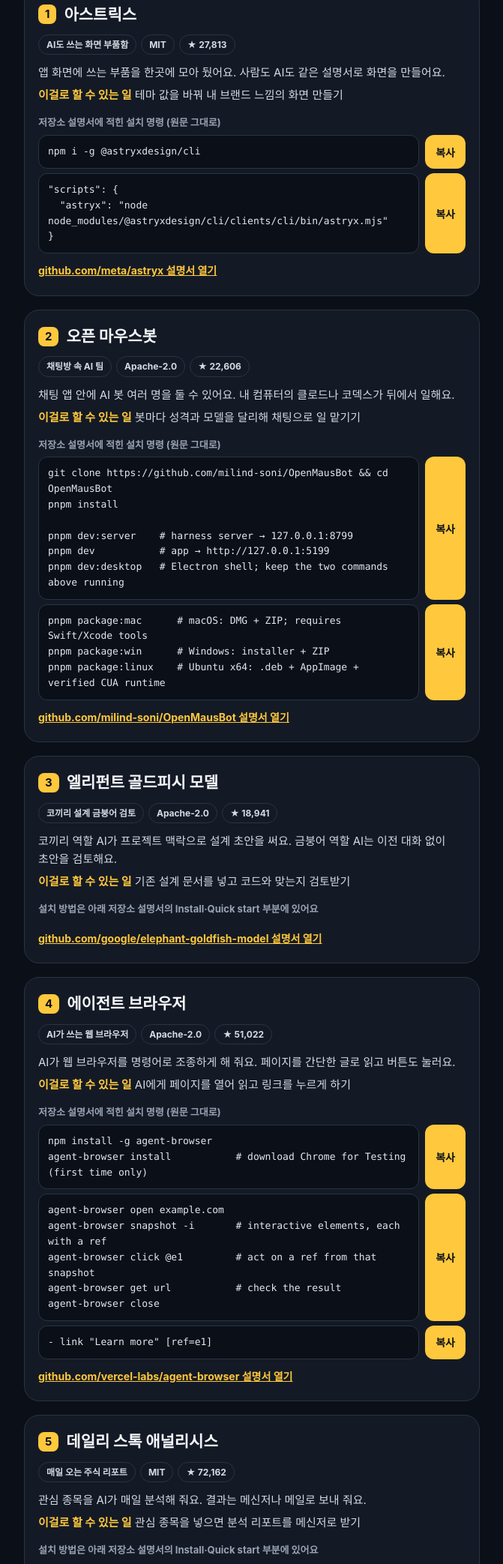
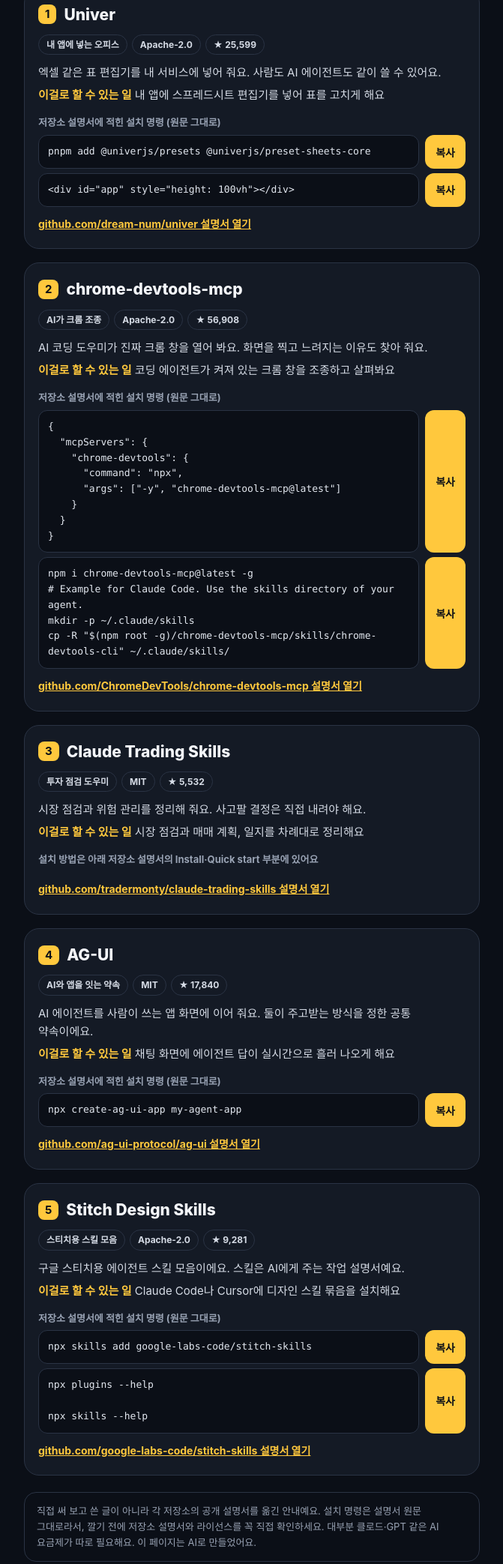
Before and after one commit to bag8516-dev/ssabom-media, a plain HTML site: page rank/latest/index.html in a window 1280 px wide. Shown: the part 224-2310 px from the top of the page at 75% size, without its empty margins (304-975 px from the left). Drawn offline with Linux system fonts and the light colour scheme; a web font is replaced by a local one.

Commit message:
rank guide 2026-11-16

```diff
--- a/rank/latest/index.html
+++ b/rank/latest/index.html
@@ -3,9 +3,9 @@
 <head>
 <meta charset="utf-8">
 <meta name="viewport" content="width=device-width, initial-scale=1">
-<title>11월 15일 AI 깃허브 TOP5 설치·사용 가이드</title>
+<title>11월 16일 AI 깃허브 TOP5 설치·사용 가이드</title>
 <meta name="robots" content="noindex">
-<meta name="guide-day" content="2026-11-15">
+<meta name="guide-day" content="2026-11-16">
 <link rel="stylesheet" href="https://cdn.jsdelivr.net/gh/orioncactus/pretendard@v1.3.9/dist/web/static/pretendard.min.css">
 <style>:root{--bg:#0B0F17;--panel:#141A25;--line:#2A3344;--ink:#F4F6FA;--mute:#98A2B3;--accent:#FFC83D}
 *{box-sizing:border-box;margin:0;padding:0}
@@ -29,29 +29,27 @@ h1{font-size:28px;line-height:1.3;font-weight:800;letter-spacing:-.02em} h1 em{f
 </head>
 <body><div class="wrap">
 <span class="tag">@ai._.moneylab 가이드</span>
-<h1>11월 15일<br><em>AI 깃허브 TOP5</em> 설치·사용 가이드</h1>
+<h1>11월 16일<br><em>AI 깃허브 TOP5</em> 설치·사용 가이드</h1>
 <p class="sub">영상에서 소개한 순서예요. 명령어 옆 복사를 누르면 복사돼요.</p>
-<div class="card"><div class="head"><b>1</b><h2>아스트릭스</h2></div><div class="meta"><span>AI도 쓰는 화면 부품함</span><span>MIT</span><span>★ 27,813</span></div><p>앱 화면에 쓰는 부품을 한곳에 모아 뒀어요. 사람도 AI도 같은 설명서로 화면을 만들어요.</p><p class="use"><b>이걸로 할 수 있는 일</b> 테마 값을 바꿔 내 브랜드 느낌의 화면 만들기</p><div class="step">저장소 설명서에 적힌 설치 명령 (원문 그대로)</div><div class="cmd"><code>npm i -g @astryxdesign/cli</code><button>복사</button></div><div class="cmd"><code>&quot;scripts&quot;: {
-  &quot;astryx&quot;: &quot;node node_modules/@astryxdesign/cli/clients/cli/bin/astryx.mjs&quot;
-}</code><button>복사</button></div><a class="repo" href="https://github.com/meta/astryx" rel="noopener">github.com/meta/astryx 설명서 열기</a></div>
-<div class="card"><div class="head"><b>2</b><h2>오픈 마우스봇</h2></div><div class="meta"><span>채팅방 속 AI 팀</span><span>Apache-2.0</span><span>★ 22,606</span></div><p>채팅 앱 안에 AI 봇 여러 명을 둘 수 있어요. 내 컴퓨터의 클로드나 코덱스가 뒤에서 일해요.</p><p class="use"><b>이걸로 할 수 있는 일</b> 봇마다 성격과 모델을 달리해 채팅으로 일 맡기기</p><div class="step">저장소 설명서에 적힌 설치 명령 (원문 그대로)</div><div class="cmd"><code>git clone https://github.com/milind-soni/OpenMausBot &amp;&amp; cd OpenMausBot
-pnpm install
+<div class="card"><div class="head"><b>1</b><h2>Univer</h2></div><div class="meta"><span>내 앱에 넣는 오피스</span><span>Apache-2.0</span><span>★ 25,599</span></div><p>엑셀 같은 표 편집기를 내 서비스에 넣어 줘요. 사람도 AI 에이전트도 같이 쓸 수 있어요.</p><p class="use"><b>이걸로 할 수 있는 일</b> 내 앱에 스프레드시트 편집기를 넣어 표를 고치게 해요</p><div class="step">저장소 설명서에 적힌 설치 명령 (원문 그대로)</div><div class="cmd"><code>pnpm add @univerjs/presets @univerjs/preset-sheets-core</code><button>복사</button></div><div class="cmd"><code>&lt;div id=&quot;app&quot; style=&quot;height: 100vh&quot;&gt;&lt;/div&gt;</code><button>복사</button></div><a class="repo" href="https://github.com/dream-num/univer" rel="noopener">github.com/dream-num/univer 설명서 열기</a></div>
+<div class="card"><div class="head"><b>2</b><h2>chrome-devtools-mcp</h2></div><div class="meta"><span>AI가 크롬 조종</span><span>Apache-2.0</span><span>★ 56,908</span></div><p>AI 코딩 도우미가 진짜 크롬 창을 열어 봐요. 화면을 찍고 느려지는 이유도 찾아 줘요.</p><p class="use"><b>이걸로 할 수 있는 일</b> 코딩 에이전트가 켜져 있는 크롬 창을 조종하고 살펴봐요</p><div class="step">저장소 설명서에 적힌 설치 명령 (원문 그대로)</div><div class="cmd"><code>{
+  &quot;mcpServers&quot;: {
+    &quot;chrome-devtools&quot;: {
+      &quot;command&quot;: &quot;npx&quot;,
+      &quot;args&quot;: [&quot;-y&quot;, &quot;chrome-devtools-mcp@latest&quot;]
+    }
+  }
+}</code><button>복사</button></div><div class="cmd"><code>npm i chrome-devtools-mcp@latest -g
+# Example for Claude Code. Use the skills directory of your agent.
+mkdir -p ~/.claude/skills
+cp -R &quot;$(npm root -g)/chrome-devtools-mcp/skills/chrome-devtools-cli&quot; ~/.claude/skills/</code><button>복사</button></div><a class="repo" href="https://github.com/ChromeDevTools/chrome-devtools-mcp" rel="noopener">github.com/ChromeDevTools/chrome-devtools-mcp 설명서 열기</a></div>
+<div class="card"><div class="head"><b>3</b><h2>Claude Trading Skills</h2></div><div class="meta"><span>투자 점검 도우미</span><span>MIT</span><span>★ 5,532</span></div><p>시장 점검과 위험 관리를 정리해 줘요. 사고팔 결정은 직접 내려야 해요.</p><p class="use"><b>이걸로 할 수 있는 일</b> 시장 점검과 매매 계획, 일지를 차례대로 정리해요</p><div class="step">설치 방법은 아래 저장소 설명서의 Install·Quick start 부분에 있어요</div><a class="repo" href="https://github.com/tradermonty/claude-trading-skills" rel="noopener">github.com/tradermonty/claude-trading-skills 설명서 열기</a></div>
+<div class="card"><div class="head"><b>4</b><h2>AG-UI</h2></div><div class="meta"><span>AI와 앱을 잇는 약속</span><span>MIT</span><span>★ 17,840</span></div><p>AI 에이전트를 사람이 쓰는 앱 화면에 이어 줘요. 둘이 주고받는 방식을 정한 공통 약속이에요.</p><p class="use"><b>이걸로 할 수 있는 일</b> 채팅 화면에 에이전트 답이 실시간으로 흘러 나오게 해요</p><div class="step">저장소 설명서에 적힌 설치 명령 (원문 그대로)</div><div class="cmd"><code>npx create-ag-ui-app my-agent-app</code><button>복사</button></div><a class="repo" href="https://github.com/ag-ui-protocol/ag-ui" rel="noopener">github.com/ag-ui-protocol/ag-ui 설명서 열기</a></div>
+<div class="card"><div class="head"><b>5</b><h2>Stitch Design Skills</h2></div><div class="meta"><span>스티치용 스킬 모음</span><span>Apache-2.0</span><span>★ 9,281</span></div><p>구글 스티치용 에이전트 스킬 모음이에요. 스킬은 AI에게 주는 작업 설명서예요.</p><p class="use"><b>이걸로 할 수 있는 일</b> Claude Code나 Cursor에 디자인 스킬 묶음을 설치해요</p><div class="step">저장소 설명서에 적힌 설치 명령 (원문 그대로)</div><div class="cmd"><code>npx skills add google-labs-code/stitch-skills</code><button>복사</button></div><div class="cmd"><code>npx plugins --help
 
-pnpm dev:server    # harness server → 127.0.0.1:8799
-pnpm dev           # app → http://127.0.0.1:5199
-pnpm dev:desktop   # Electron shell; keep the two commands above running</code><button>복사</button></div><div class="cmd"><code>pnpm package:mac      # macOS: DMG + ZIP; requires Swift/Xcode tools
-pnpm package:win      # Windows: installer + ZIP
-pnpm package:linux    # Ubuntu x64: .deb + AppImage + verified CUA runtime</code><button>복사</button></div><a class="repo" href="https://github.com/milind-soni/OpenMausBot" rel="noopener">github.com/milind-soni/OpenMausBot 설명서 열기</a></div>
-<div class="card"><div class="head"><b>3</b><h2>엘리펀트 골드피시 모델</h2></div><div class="meta"><span>코끼리 설계 금붕어 검토</span><span>Apache-2.0</span><span>★ 18,941</span></div><p>코끼리 역할 AI가 프로젝트 맥락으로 설계 초안을 써요. 금붕어 역할 AI는 이전 대화 없이 초안을 검토해요.</p><p class="use"><b>이걸로 할 수 있는 일</b> 기존 설계 문서를 넣고 코드와 맞는지 검토받기</p><div class="step">설치 방법은 아래 저장소 설명서의 Install·Quick start 부분에 있어요</div><a class="repo" href="https://github.com/google/elephant-goldfish-model" rel="noopener">github.com/google/elephant-goldfish-model 설명서 열기</a></div>
-<div class="card"><div class="head"><b>4</b><h2>에이전트 브라우저</h2></div><div class="meta"><span>AI가 쓰는 웹 브라우저</span><span>Apache-2.0</span><span>★ 51,022</span></div><p>AI가 웹 브라우저를 명령어로 조종하게 해 줘요. 페이지를 간단한 글로 읽고 버튼도 눌러요.</p><p class="use"><b>이걸로 할 수 있는 일</b> AI에게 페이지를 열어 읽고 링크를 누르게 하기</p><div class="step">저장소 설명서에 적힌 설치 명령 (원문 그대로)</div><div class="cmd"><code>npm install -g agent-browser
-agent-browser install           # download Chrome for Testing (first time only)</code><button>복사</button></div><div class="cmd"><code>agent-browser open example.com
-agent-browser snapshot -i       # interactive elements, each with a ref
-agent-browser click @e1         # act on a ref from that snapshot
-agent-browser get url           # check the result
-agent-browser close</code><button>복사</button></div><div class="cmd"><code>- link &quot;Learn more&quot; [ref=e1]</code><button>복사</button></div><a class="repo" href="https://github.com/vercel-labs/agent-browser" rel="noopener">github.com/vercel-labs/agent-browser 설명서 열기</a></div>
-<div class="card"><div class="head"><b>5</b><h2>데일리 스톡 애널리시스</h2></div><div class="meta"><span>매일 오는 주식 리포트</span><span>MIT</span><span>★ 72,162</span></div><p>관심 종목을 AI가 매일 분석해 줘요. 결과는 메신저나 메일로 보내 줘요.</p><p class="use"><b>이걸로 할 수 있는 일</b> 관심 종목을 넣으면 분석 리포트를 메신저로 받기</p><div class="step">설치 방법은 아래 저장소 설명서의 Install·Quick start 부분에 있어요</div><a class="repo" href="https://github.com/ZhuLinsen/daily_stock_analysis" rel="noopener">github.com/ZhuLinsen/daily_stock_analysis 설명서 열기</a></div>
+npx skills --help</code><button>복사</button></div><a class="repo" href="https://github.com/google-labs-code/stitch-skills" rel="noopener">github.com/google-labs-code/stitch-skills 설명서 열기</a></div>
 <div class="note">직접 써 보고 쓴 글이 아니라 각 저장소의 공개 설명서를 옮긴 안내예요. 설치 명령은 설명서 원문 그대로라서, 깔기 전에 저장소 설명서와 라이선스를 꼭 직접 확인하세요. 대부분 클로드·GPT 같은 AI 요금제가 따로 필요해요. 이 페이지는 AI로 만들었어요.</div>
-<div class="days">지난 가이드 <a href="../2026-11-14/">11월 14일</a><a href="../2026-11-13/">11월 13일</a></div>
+<div class="days">지난 가이드 <a href="../2026-11-15/">11월 15일</a><a href="../2026-11-14/">11월 14일</a><a href="../2026-11-13/">11월 13일</a></div>
 <p class="foot">AI 머니랩 · 오늘의 AI 깃허브 랭킹</p>
 </div>
 <script>document.querySelectorAll('.cmd button').forEach(b=>b.onclick=()=>{navigator.clipboard.writeText(b.previousElementSibling.textContent);b.textContent='복사됨';setTimeout(()=>b.textContent='복사',1200)})</script>
```
Also changed, not shown: rank/2026-11-16/index.html (added, +57 -0 lines).
